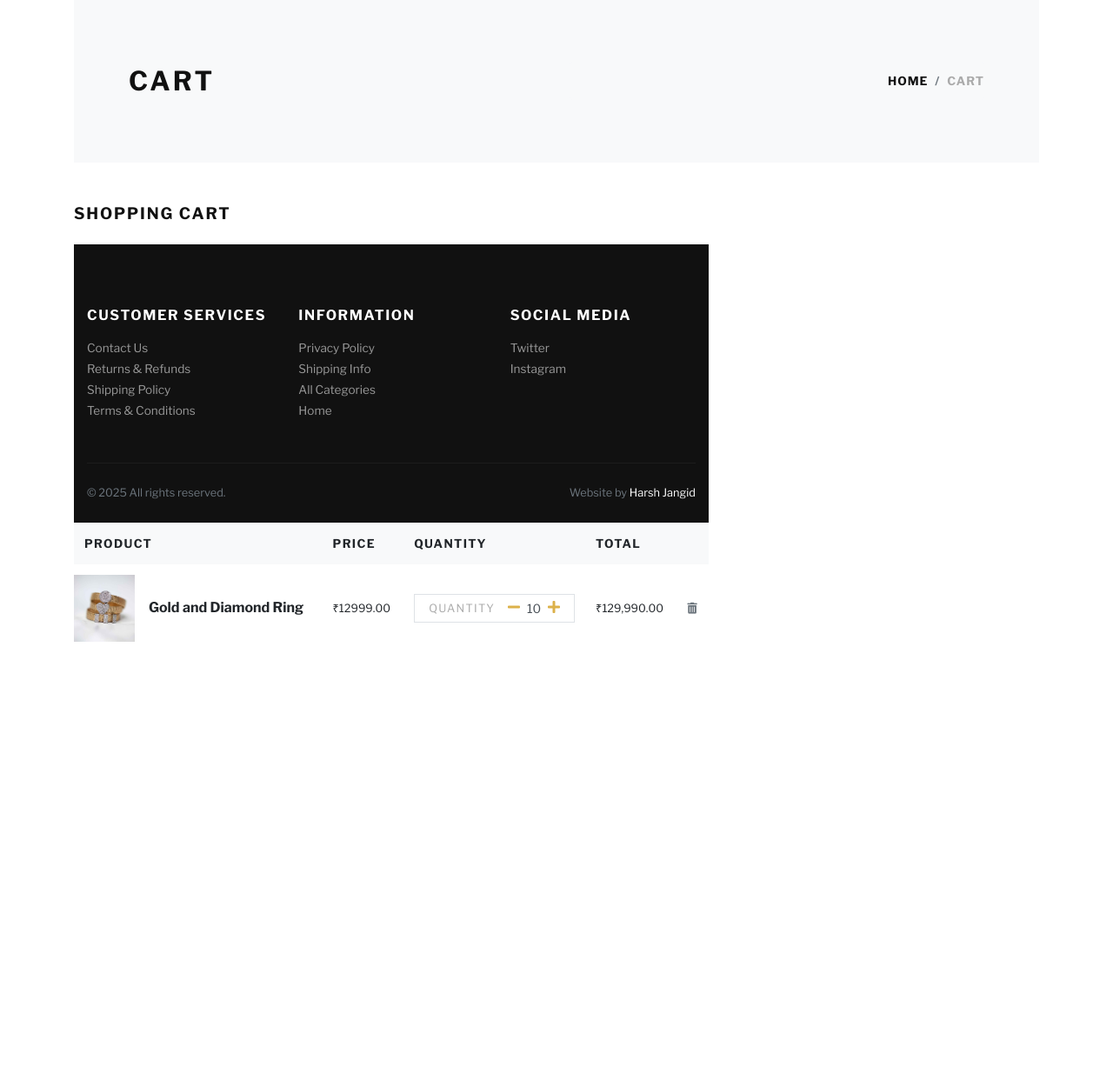
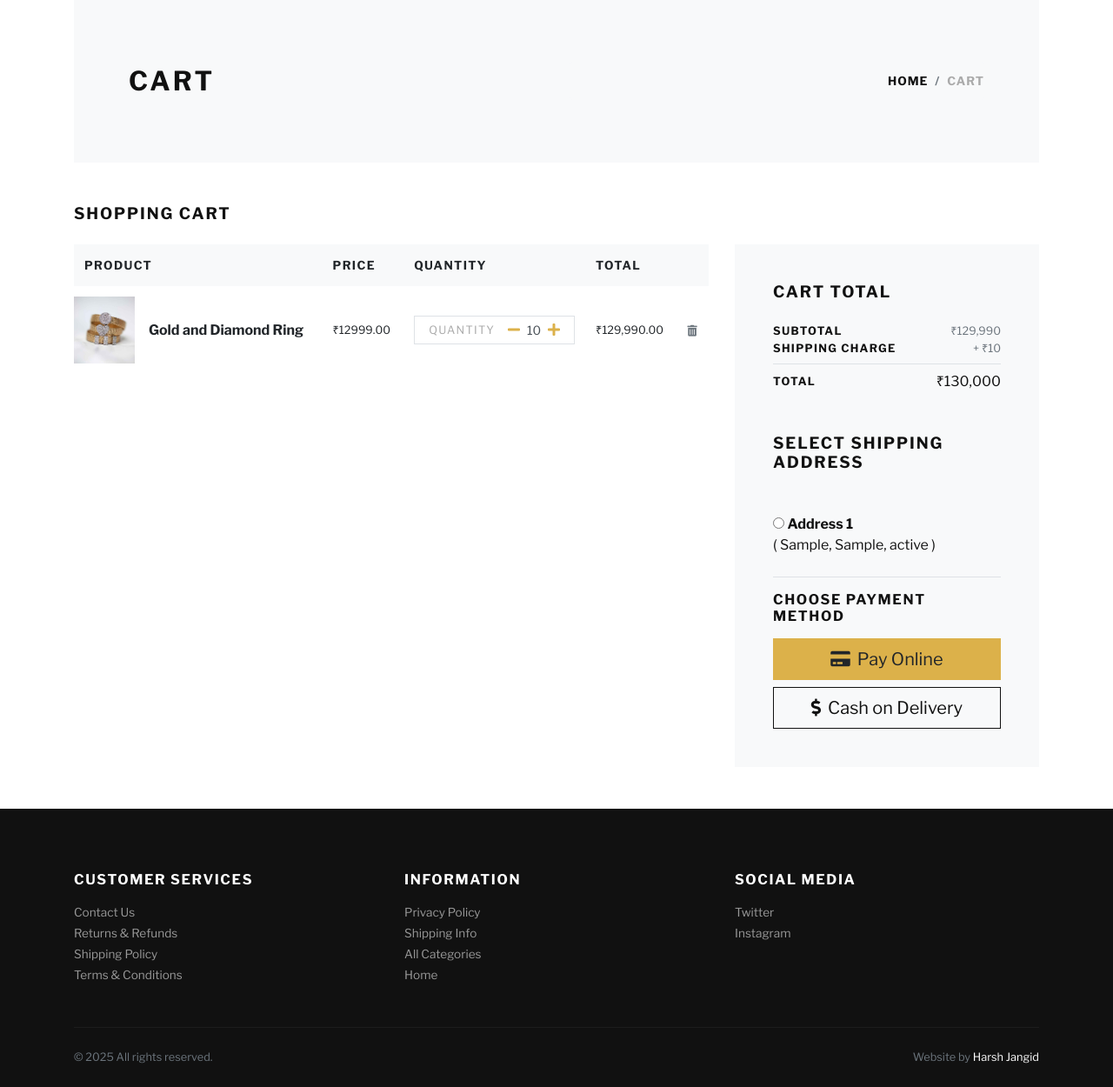
Before and after one commit to Harsssssh19/jewelhub, a Django app: page /cart/ in a window 1280 px wide. Shown: the part 72-1322 px from the top of the page at 87% size. Before the commit the page ends 810 px from the top, so only its background shows below. Run offline with Django 3.2, Linux system fonts and the light colour scheme; a user stored in the database is signed in; data comes from the database, SQL or seed files in the repository; tables that the repository leaves empty hold one stand-in row (values such as "Sample post"); parts of the project's set-up code (start-up, migrations or seed data) failed here and were passed over; some libraries are stand-ins or nearby versions; some web fonts are replaced.

Commit message:
Optimized few

```diff
--- a/jewelryshop/static/js/front.js
+++ b/jewelryshop/static/js/front.js
@@ -1,4 +1,5 @@
 $(function () {
+    var $cartCountBadge = $('#cartCountBadge');
 
 
     /* ===============================================================
@@ -71,6 +72,47 @@ $(function () {
 
 
       /* ===============================================================
+           ASYNC ADD TO CART
+        =============================================================== */
+      $(document).on('submit', 'form[action*="add-to-cart"]', function (e) {
+          e.preventDefault();
+
+          var $form = $(this);
+          var actionUrl = $form.attr('action');
+          var method = ($form.attr('method') || 'get').toUpperCase();
+
+          $.ajax({
+              url: actionUrl,
+              method: method,
+              data: $form.serialize(),
+              headers: {
+                  'X-Requested-With': 'XMLHttpRequest'
+              },
+              success: function (response) {
+                  if (response && typeof response.cart_count !== 'undefined' && $cartCountBadge.length) {
+                      $cartCountBadge.text('(' + response.cart_count + ')');
+                  }
+
+                  var submitButton = $form.find('button[type="submit"]');
+                  var originalText = submitButton.data('original-text');
+                  if (!originalText) {
+                      originalText = submitButton.text();
+                      submitButton.data('original-text', originalText);
+                  }
+
+                  submitButton.text('Added');
+                  window.setTimeout(function () {
+                      submitButton.text(submitButton.data('original-text') || originalText);
+                  }, 1200);
+              },
+              error: function () {
+                  window.location.href = actionUrl + '?' + $form.serialize();
+              }
+          });
+      });
+
+
+      /* ===============================================================
            HEADER SEARCH OVERLAY
         =============================================================== */
       var $searchOverlay = $('#headerSearchOverlay');
--- a/store/views.py
+++ b/store/views.py
@@ -196,7 +196,18 @@ def add_to_cart(request):
         Cart.objects.create(user=user, product=product)
         set_cart_count_for_request(request, get_cart_count_for_request(request) + 1)
 
-    return redirect('store:cart')
+    cart_count = get_cart_count_for_request(request)
+    is_ajax_request = request.headers.get('x-requested-with') == 'XMLHttpRequest'
+
+    if is_ajax_request:
+        return JsonResponse({
+            'success': True,
+            'cart_count': cart_count,
+            'message': 'Added to cart',
+        })
+
+    redirect_target = request.META.get('HTTP_REFERER') or '/cart/'
+    return redirect(redirect_target)
 
 
 @login_required
--- a/templates/navbar.html
+++ b/templates/navbar.html
@@ -32,7 +32,7 @@
                   </button>
                 </li>
                 {% if request.user.is_authenticated %}
-                  <li class="nav-item"><a class="nav-link" href="{% url 'store:cart' %}"><i class="fas fa-dolly-flatbed mr-1 text-gray"></i>Cart<small class="text-gray">({{ cart_count|default:0 }})</small></a></li>
+                  <li class="nav-item"><a class="nav-link" href="{% url 'store:cart' %}"><i class="fas fa-dolly-flatbed mr-1 text-gray"></i>Cart<small id="cartCountBadge" class="text-gray">({{ cart_count|default:0 }})</small></a></li>
                   <li class="nav-item"><a class="nav-link" href="#"><i class="far fa-heart mr-1"></i><small class="text-gray"> (0)</small></a></li>
                   <li class="nav-item dropdown">
                     <a class="nav-link dropdown-toggle" id="accountDropdown" href="#" data-toggle="dropdown" aria-haspopup="true" aria-expanded="false"><i class="fas fa-user-alt mr-1 text-gray"></i>My Account</a>
--- a/templates/store/cart.html
+++ b/templates/store/cart.html
@@ -4,7 +4,6 @@
 
 {% block content %}
   <div class="container">
-        <!-- HERO SECTION-->
     <section class="py-5 bg-light">
       <div class="container">
         <div class="row px-4 px-lg-5 py-lg-4 align-items-center">
@@ -14,7 +13,7 @@
           <div class="col-lg-6 text-lg-right">
             <nav aria-label="breadcrumb">
               <ol class="breadcrumb justify-content-lg-end mb-0 px-0">
-                    <li class="breadcrumb-item"><a href="index.html">Home</a></li>
+                <li class="breadcrumb-item"><a href="{% url 'store:home' %}">Home</a></li>
                 <li class="breadcrumb-item active" aria-current="page">Cart</li>
               </ol>
             </nav>
@@ -31,63 +30,103 @@
 
         <div class="row">
           <div class="col-lg-8 mb-4 mb-lg-0">
-              <!-- CART TABLE-->
             <div class="table-responsive mb-4">
               <table class="table">
                 <thead class="bg-light">
                   <tr>
-                      <th class="border-0" scope="col"> <strong class="text-small text-uppercase">Product</strong></th>
-                      <th class="border-0" scope="col"> <strong class="text-small text-uppercase">Price</strong></th>
-                      <th class="border-0" scope="col"> <strong class="text-small text-uppercase">Quantity</strong></th>
-                      <th class="border-0" scope="col"> <strong class="text-small text-uppercase">Total</strong></th>
-                      <th class="border-0" scope="col"> </th>
+                    <th class="border-0" scope="col"><strong class="text-small text-uppercase">Product</strong></th>
+                    <th class="border-0" scope="col"><strong class="text-small text-uppercase">Price</strong></th>
+                    <th class="border-0" scope="col"><strong class="text-small text-uppercase">Quantity</strong></th>
+                    <th class="border-0" scope="col"><strong class="text-small text-uppercase">Total</strong></th>
+                    <th class="border-0" scope="col"></th>
                   </tr>
                 </thead>
                 <tbody>
-
                   {% for cart_product in cart_products %}
                     <tr>
                       <th class="pl-0 border-0" scope="row">
                         <div class="media align-items-center">
-
                           {% if cart_product.product.product_image %}
-                            <a class="reset-anchor d-block animsition-link" href="{% url 'store:product-detail' cart_product.product.slug %}"><img src="{{cart_product.product.product_image.url}}" alt="{{cart_product.product.title}}" width="70" loading="lazy" decoding="async"/></a>
+                            <a class="reset-anchor d-block animsition-link" href="{% url 'store:product-detail' cart_product.product.slug %}"><img src="{{ cart_product.product.product_image.url }}" alt="{{ cart_product.product.title }}" width="70" loading="lazy" decoding="async"></a>
                           {% else %}
-                            <a class="reset-anchor d-block animsition-link" href="{% url 'store:product-detail' cart_product.product.slug %}"><img src="{% static 'img/product-detail-3.jpg' %}" alt="{{cart_product.product.title}}" width="70" loading="lazy" decoding="async"/></a>
+                            <a class="reset-anchor d-block animsition-link" href="{% url 'store:product-detail' cart_product.product.slug %}"><img src="{% static 'img/product-detail-3.jpg' %}" alt="{{ cart_product.product.title }}" width="70" loading="lazy" decoding="async"></a>
                           {% endif %}
 
-                          <div class="media-body ml-3"><strong class="h6"><a class="reset-anchor animsition-link" href="{% url 'store:product-detail' cart_product.product.slug %}">{{cart_product.product.title}}</a></strong></div>
+                          <div class="media-body ml-3"><strong class="h6"><a class="reset-anchor animsition-link" href="{% url 'store:product-detail' cart_product.product.slug %}">{{ cart_product.product.title }}</a></strong></div>
                         </div>
                       </th>
                       <td class="align-middle border-0">
-                        <p class="mb-0 small">₹{{cart_product.product.price}}</p>
+                        <p class="mb-0 small">₹{{ cart_product.product.price }}</p>
                       </td>
                       <td class="align-middle border-0">
-                        <div class="border d-flex align-items-center justify-content-between px-3"><span class="small text-uppercase text-gray headings-font-family">Quantity</span>
+                        <div class="border d-flex align-items-center justify-content-between px-3">
+                          <span class="small text-uppercase text-gray headings-font-family">Quantity</span>
                           <div class="quantity">
                             <a href="{% url 'store:minus-cart' cart_product.id %}" class="dec-btn p-0 ml-2"><i class="fas fa-minus"></i></a>
-                            {% comment %} <button class="dec-btn p-0"><i class="fas fa-caret-left"></i></button> {% endcomment %}
-                            <input class="form-control form-control-sm border-0 shadow-0 p-0" type="text" value="{{cart_product.quantity}}"/>
-                            {% comment %} <button class="inc-btn p-0"><i class="fas fa-caret-right"></i></button> {% endcomment %}
+                            <input class="form-control form-control-sm border-0 shadow-0 p-0" type="text" value="{{ cart_product.quantity }}">
                             <a href="{% url 'store:plus-cart' cart_product.id %}" class="inc-btn p-0"><i class="fas fa-plus"></i></a>
                           </div>
                         </div>
                       </td>
                       <td class="align-middle border-0">
-                        <p class="mb-0 small">₹{{cart_product.total_price|intcomma}}</p>
+                        <p class="mb-0 small">₹{{ cart_product.total_price|intcomma }}</p>
                       </td>
                       <td class="align-middle border-0"><a class="reset-anchor" href="{% url 'store:remove-cart' cart_product.id %}"><i class="fas fa-trash-alt small text-muted"></i></a></td>
                     </tr>
                   {% endfor %}
+                </tbody>
+              </table>
+            </div>
+          </div>
 
+          <div class="col-lg-4">
+            <div class="card border-0 rounded-0 p-lg-4 bg-light">
+              <div class="card-body">
+                <h5 class="text-uppercase mb-4">Cart total</h5>
+                <ul class="list-unstyled mb-0">
+                  <li class="d-flex align-items-center justify-content-between"><strong class="text-uppercase small font-weight-bold">Subtotal</strong><span class="text-muted small">₹{{ amount|intcomma }}</span></li>
+                  <li class="d-flex align-items-center justify-content-between"><strong class="text-uppercase small font-weight-bold">Shipping Charge</strong><span class="text-muted small">+ ₹{{ shipping_amount }}</span></li>
+                  <li class="border-bottom my-2"></li>
+                  <li class="d-flex align-items-center justify-content-between mb-4"><strong class="text-uppercase small font-weight-bold">Total</strong><span>₹{{ total_amount|intcomma }}</span></li>
+                </ul>
+
+                <h5 class="text-uppercase my-5">Select Shipping Address</h5>
+
+                <form action="{% url 'store:checkout' %}" id="myform" method="GET">
+                  {% if addresses %}
+                    {% for address in addresses %}
+                      <div class="mb-3">
+                        <input type="radio" name="address" value="{{ address.id }}" required> <strong>Address {{ forloop.counter }}</strong><br>
+                        ( {{ address.locality }}, {{ address.city }}, {{ address.state }} )
+                      </div>
+                    {% endfor %}
                   {% else %}
+                    <div class="alert alert-warning" role="alert">
+                      <i class="fas fa-exclamation-triangle mr-2"></i>
+                      No addresses found. <a href="{% url 'store:add-address' %}">Add a new address</a>
+                    </div>
+                  {% endif %}
 
+                  <div class="mt-4 pt-3 border-top">
+                    <h6 class="text-uppercase mb-3">Choose Payment Method</h6>
+                    <button type="submit" name="payment" value="online" class="btn btn-primary btn-lg btn-block mb-2" {% if not addresses %}disabled{% endif %}>
+                      <i class="fas fa-credit-card mr-2"></i>Pay Online
+                    </button>
+                    <button type="submit" name="payment" value="cod" class="btn btn-outline-dark btn-lg btn-block" {% if not addresses %}disabled{% endif %}>
+                      <i class="fas fa-dollar-sign mr-2"></i>Cash on Delivery
+                    </button>
+                  </div>
+                </form>
+              </div>
+            </div>
+          </div>
+        </div>
+      </section>
+    {% else %}
       <div class="text-center py-5">
         <h3 class="mb-3">Your cart is empty.</h3>
-            <a href="{% url 'store:home' %}"><i class="fas fa-long-arrow-alt-left mr-2"> </i>Continue shopping</a>
+        <a href="{% url 'store:home' %}"><i class="fas fa-long-arrow-alt-left mr-2"></i>Continue shopping</a>
       </div>
-
     {% endif %}
-
   </div>
 {% endblock content %}
--- a/templates/store/category_products.html
+++ b/templates/store/category_products.html
@@ -149,7 +149,7 @@
                                 <li class="list-inline-item m-0 p-0">
                                   {% comment %} <a class="btn btn-sm btn-dark" href="{% url 'store:add-to-cart' %}">Add to cart</a> {% endcomment %}
 
-                                  <form action="{% url 'store:add-to-cart' %}">
+                                  <form action="{% url 'store:add-to-cart' %}" method="get">
                                     <input type="hidden" name="prod_id" value="{{product.id}}" id="product_id">
                                     <button type="submit" class="btn btn-sm btn-dark">Add to Cart</button>
                                   </form>
--- a/templates/store/index.html
+++ b/templates/store/index.html
@@ -76,7 +76,7 @@
                           <li class="list-inline-item m-0 p-0">
                             {% comment %} <a class="btn btn-sm btn-dark" href="{% url 'store:add-to-cart' %}">Add to cart</a> {% endcomment %}
 
-                            <form action="{% url 'store:add-to-cart' %}">
+                            <form action="{% url 'store:add-to-cart' %}" method="get">
                               <input type="hidden" name="prod_id" value="{{product.id}}" id="product_id">
                               <button type="submit" class="btn btn-sm btn-dark">Add to Cart</button>
                             </form>
--- a/templates/store/shop.html
+++ b/templates/store/shop.html
@@ -85,7 +85,7 @@
                       <ul class="mb-0 list-inline">
                         <li class="list-inline-item m-0 p-0"><a class="btn btn-sm btn-outline-dark" href="#"><i class="far fa-heart"></i></a></li>
                         <li class="list-inline-item m-0 p-0">
-                          <form action="{% url 'store:add-to-cart' %}">
+                          <form action="{% url 'store:add-to-cart' %}" method="get">
                             <input type="hidden" name="prod_id" value="{{ product.id }}">
                             <button type="submit" class="btn btn-sm btn-dark">Add to Cart</button>
                           </form>
```
Also changed, not shown: templates/store/detail.html (+7 -2 lines). Lines whose indentation alone changed are shown as unchanged.
